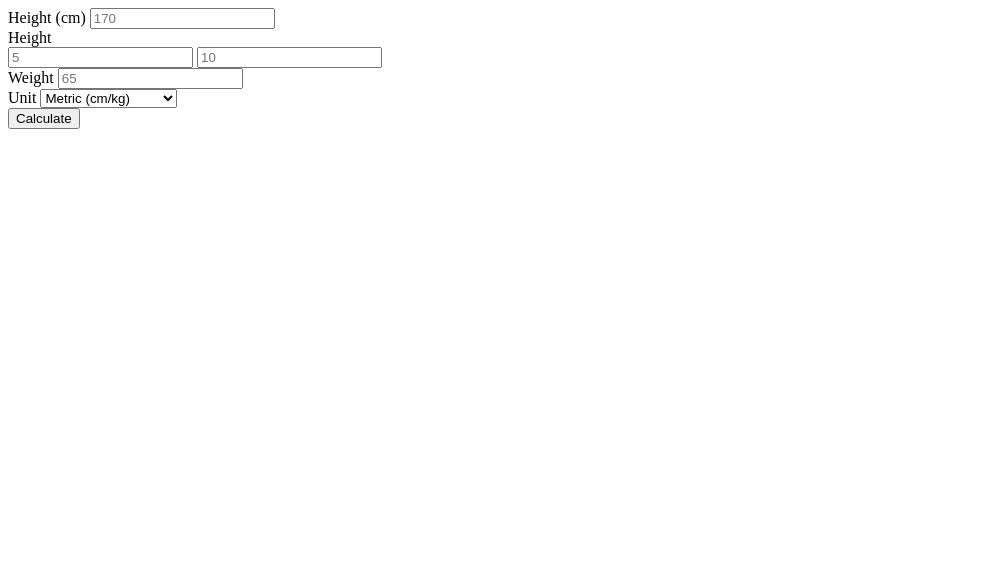
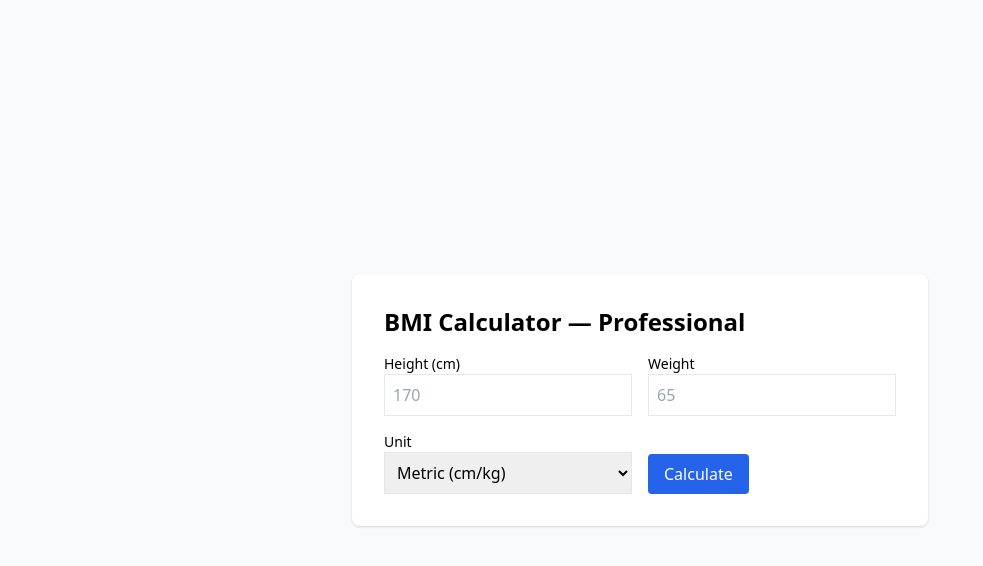
Before and after one commit to Dinesh-raya/bmi-new-ui, a plain HTML site: page frontend/index.html in a window 1280 px wide. Shown: the whole page, without its empty margins (0-983 px from the left). Drawn offline with nearby package versions, Linux system fonts and the light colour scheme.

Commit message:
Add basic structure for BMI Calculator HTML page

```diff
--- a/frontend/index.html
+++ b/frontend/index.html
@@ -1,4 +1,16 @@
-<div class="grid grid-cols-2 gap-4">
+<!doctype html>
+<html>
+<head>
+  <meta charset="utf-8" />
+  <meta name="viewport" content="width=device-width,initial-scale=1" />
+  <title>BMI Calculator</title>
+  <link href="https://cdn.jsdelivr.net/npm/tailwindcss@2.2.19/dist/tailwind.min.css" rel="stylesheet">
+</head>
+<body class="bg-gray-50 min-h-screen flex items-center justify-center">
+  <div class="w-full max-w-xl bg-white p-8 rounded-lg shadow">
+    <h1 class="text-2xl font-bold mb-4">BMI Calculator — Professional</h1>
+
+    <div class="grid grid-cols-2 gap-4">
   <div id="height-metric">
     <label class="block text-sm">Height (cm)</label>
     <input id="height-cm" type="number" class="border p-2 w-full" placeholder="170" />
@@ -29,3 +41,8 @@
     <button id="calcBtn" class="bg-blue-600 text-white px-4 py-2 rounded">Calculate</button>
   </div>
 </div>
+
+
+  <script src="app.js"></script>
+</body>
+</html>
```
